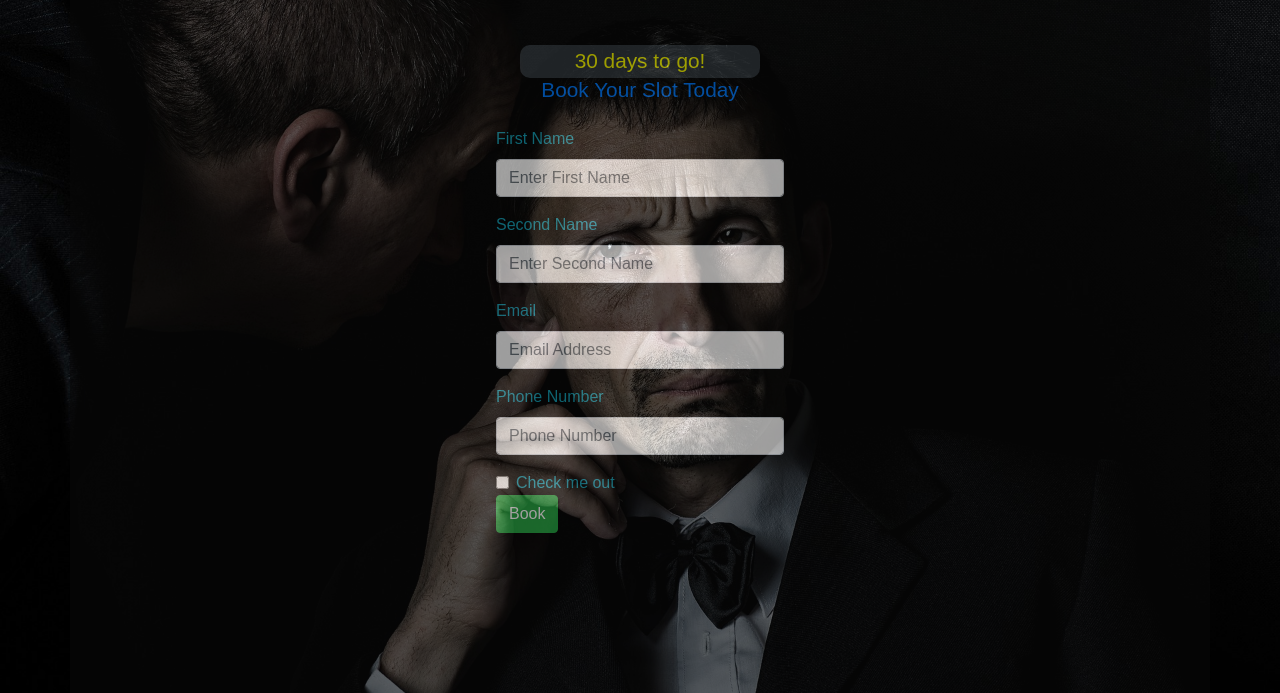
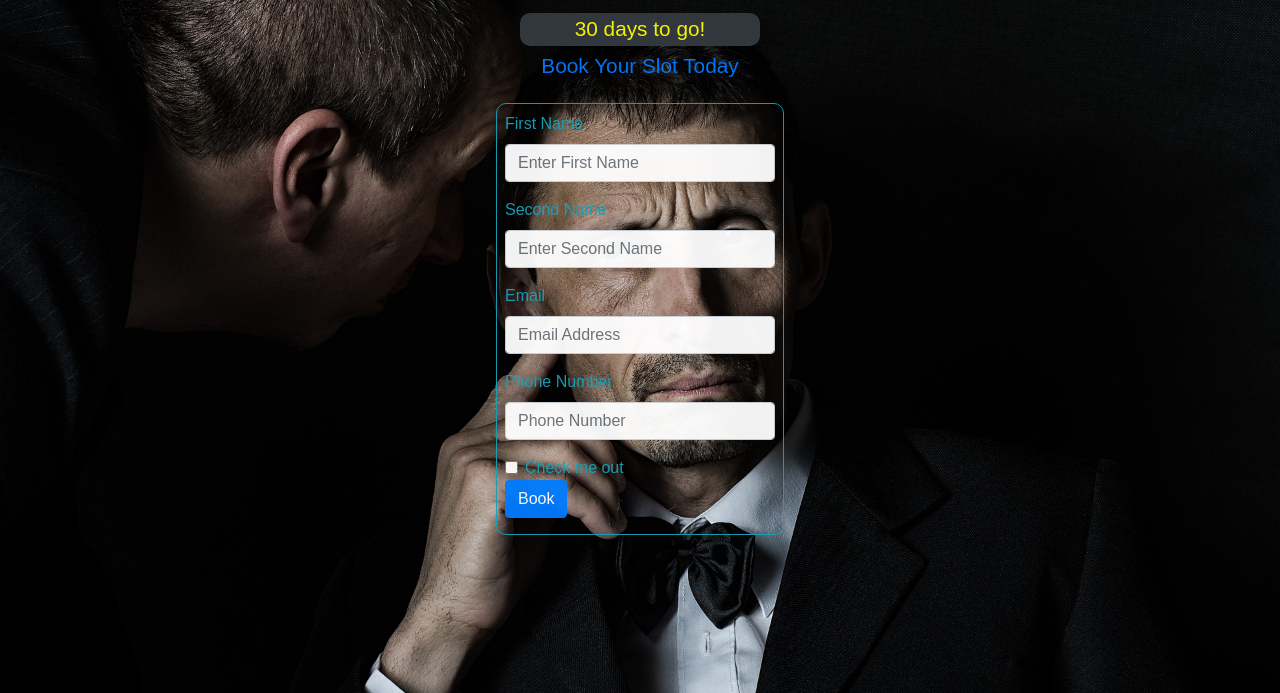
Before and after one commit to hermitex/project_3, a plain HTML site: page register.html in a window 1280 px wide. Shown: the part 67-760 px from the top of the page. Drawn offline with nearby package versions, Linux system fonts and the light colour scheme; a web font is replaced by a local one.

Commit message:
fix registration page

```diff
--- a/public/form.css
+++ b/public/form.css
@@ -111,17 +111,19 @@ padding-left: 20px;
 }
 /* END HEADER */
 
-.container{
+.container-fluid{
     display: flex;
     flex-direction: column;
-
+    width: 100vw;
+    height: 100vh;
     margin: auto;
 }
-.container h1{
-  font-size: 2rem;
+.container-fluid h1{
+padding-top: 0.5rem;
 }
 .mt{
-    margin-top: 7rem;
+    margin-top: 5rem;
+
 }
 form{
     min-width: 18rem !important;
@@ -129,6 +131,9 @@ form{
     margin: auto;
     margin-top: 1rem;
    margin-bottom: 5rem !important;
+   border: 0.5px solid #17a2b8;
+   padding: 0.5rem;
+   border-radius: 10px;
 }
 
 form label{
--- a/register.html
+++ b/register.html
@@ -25,7 +25,7 @@
 
 <body>
 
-    <div class="container ">
+    <div class="container-fluid">
 
         <div class="mt">
             <h1 id="days-to-go" class="text-center bg-dark p-1"
@@ -63,7 +63,7 @@
                 <input type="checkbox" class="form-check-input" id="check">
                 <label class="form-check-label" for="check">Check me out</label>
             </div>
-            <button type="submit" class="btn btn-success mb-2">Book</button>
+            <button type="submit" class="btn btn-primary mb-2">Book</button>
         </form>
     </div>
     <div class="footer">
```
Also changed, not shown: index.html (+21 -11 lines).
